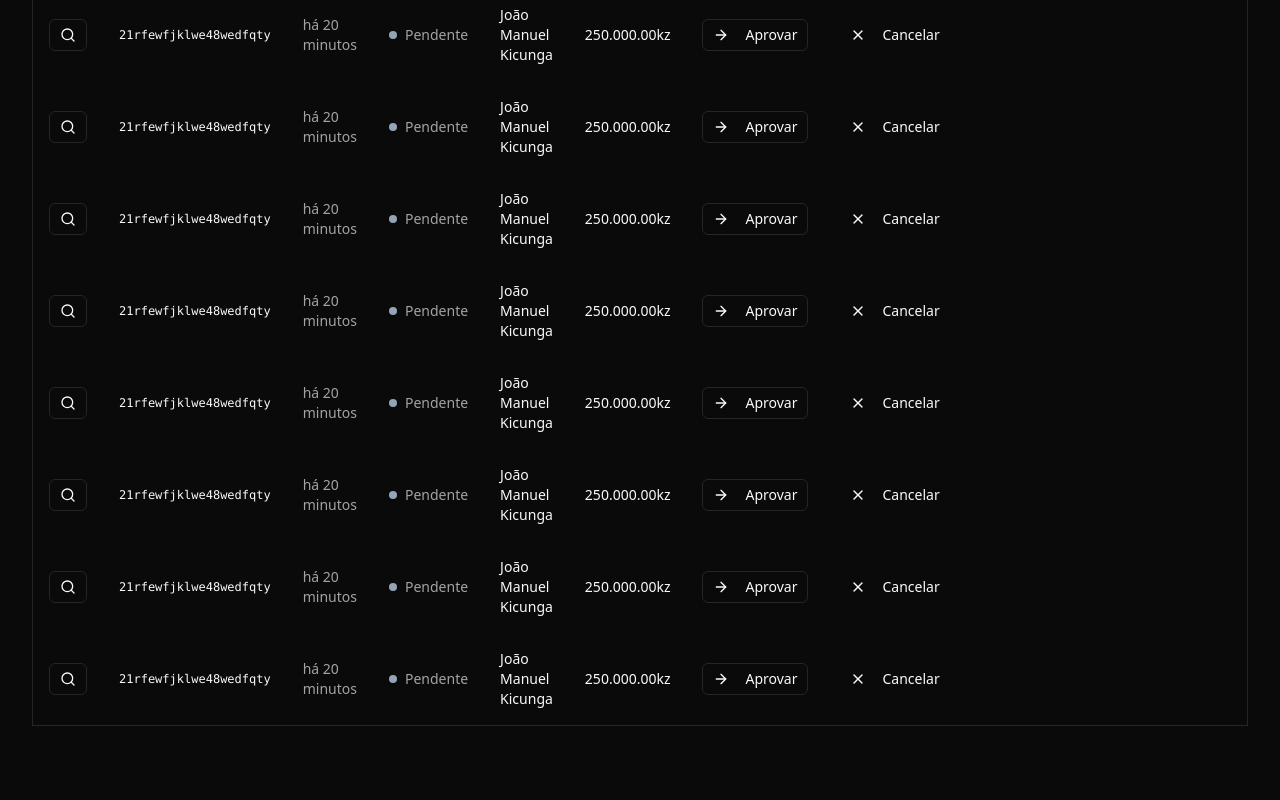
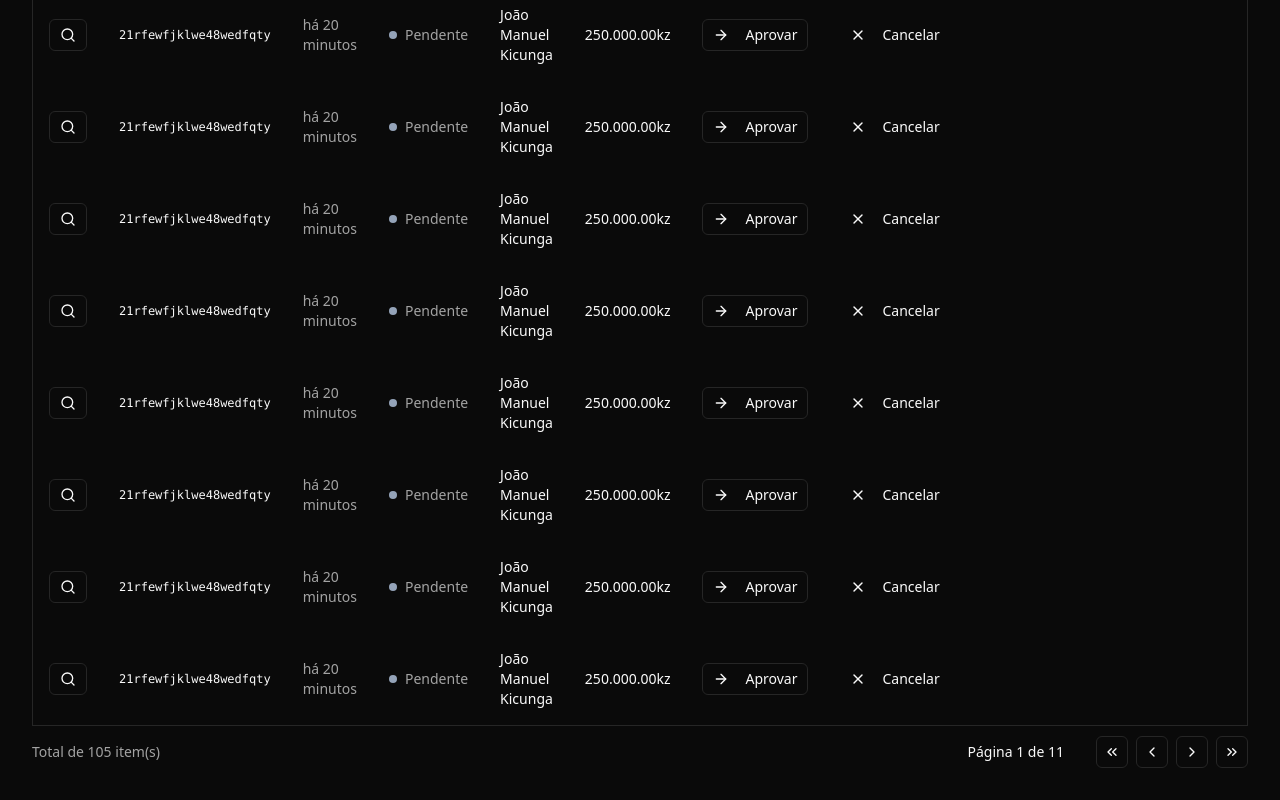
Before and after one commit to KicungaTI97/pizzashop-web, a React (Vite) app: page /orders in a window 1280 px wide. Shown: the part 442-1242 px from the top of the page. Before the commit the page ends 1200 px from the top, so only its background shows below. Built offline with nearby package versions, Linux system fonts and the light colour scheme.

Commit message:
Componente: Paginação

```diff
--- /dev/null
+++ b/src/components/pagination.tsx
@@ -0,0 +1,51 @@
+import {
+  ChevronLeft,
+  ChevronRight,
+  ChevronsLeft,
+  ChevronsRight,
+} from 'lucide-react'
+
+import { Button } from './ui/button'
+
+export interface PaginationProps {
+  pageIndex: number
+  totalCount: number
+  parPage: number
+}
+export function Pagination({
+  pageIndex,
+  parPage,
+  totalCount,
+}: PaginationProps) {
+  const pages = Math.ceil(totalCount / parPage) || 1
+  return (
+    <div className="flex items-center justify-between">
+      <span className="text-sm text-muted-foreground">
+        Total de {totalCount} item(s)
+      </span>
+      <div className="flex items-center gap-6 lg:gap-8">
+        <div className="text-sm font-medium">
+          Página {pageIndex + 1} de {pages}
+        </div>
+        <div className="flex items-center gap-2">
+          <Button variant="outline" className="h-8 w-8 p-0">
+            <ChevronsLeft className="h-4 w-4" />
+            <span className="sr-only">Primeira página</span>
+          </Button>
+          <Button variant="outline" className="h-8 w-8 p-0">
+            <ChevronLeft className="h-4 w-4" />
+            <span className="sr-only">Página anterior</span>
+          </Button>
+          <Button variant="outline" className="h-8 w-8 p-0">
+            <ChevronRight className="h-4 w-4" />
+            <span className="sr-only">Próxima página</span>
+          </Button>
+          <Button variant="outline" className="h-8 w-8 p-0">
+            <ChevronsRight className="h-4 w-4" />
+            <span className="sr-only">Última página</span>
+          </Button>
+        </div>
+      </div>
+    </div>
+  )
+}
--- a/src/pages/app/orders/orders.tsx
+++ b/src/pages/app/orders/orders.tsx
@@ -1,5 +1,6 @@
 import { Helmet } from 'react-helmet-async'
 
+import { Pagination } from '@/components/pagination'
 import {
   Table,
   TableBody,
@@ -17,7 +18,7 @@
       <Helmet title="Pedidos" />
       <div className="flex flex-col gap-4">
         <h1 className="text-3xl font-bold tracking-tight">Pedidos</h1>
-      </div>
+
         <div className="space-y-2.5">
           <OrderTableFilters />
           <div className="ronded-md border">
@@ -41,6 +42,8 @@
               </TableBody>
             </Table>
           </div>
+          <Pagination pageIndex={0} totalCount={105} parPage={10} />
+        </div>
       </div>
     </>
   )
```
Lines whose indentation alone changed are shown as unchanged.
